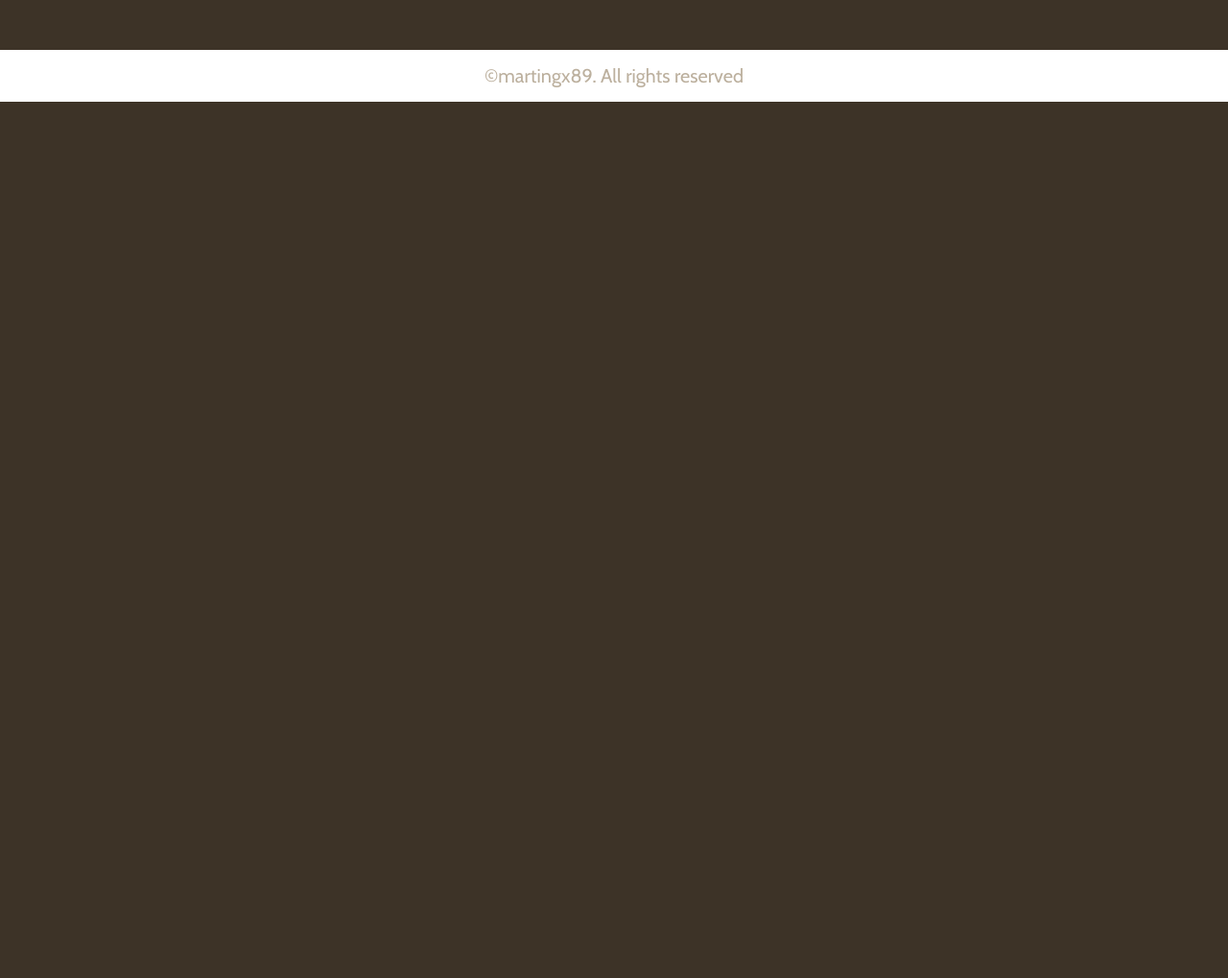
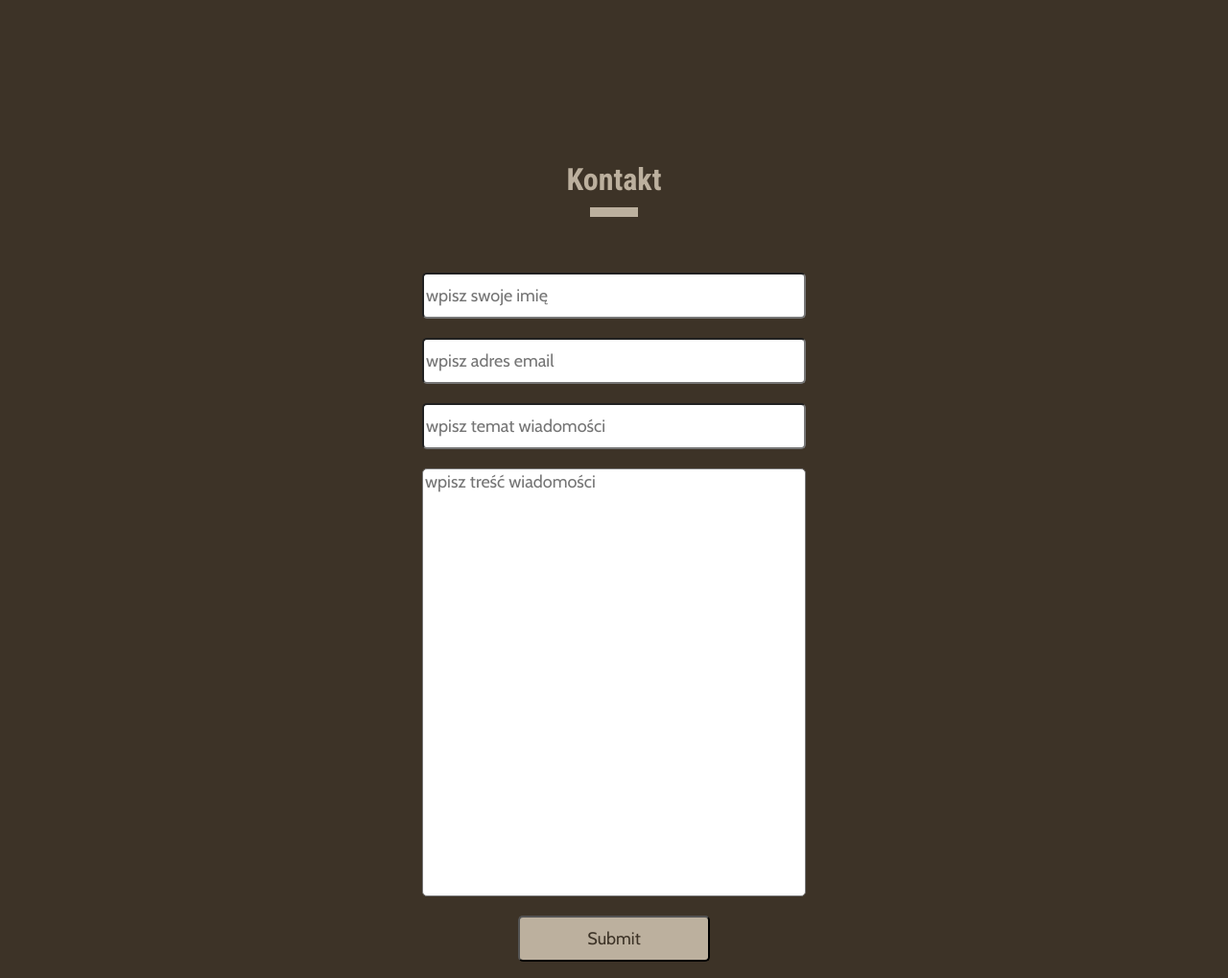
Before and after one commit to martingx89/Kodilla_Prework, a website: page index.html in a window 1280 px wide. Shown: the part 2761-3780 px from the top of the page at 96% size. Before the commit the page ends 2867 px from the top, so only its background shows below. Drawn offline with nearby package versions, Linux system fonts and the light colour scheme.

Commit message:
Add contact form (#6)
* add layout form

* improve form

* add textarea

```diff
--- a/index.html
+++ b/index.html
@@ -82,6 +82,18 @@
 				</ul>
 			</div>
 		</section>
+		<section class="contact">
+			<div class="container">
+				<h2 class="section-title">Kontakt</h2>
+				<form class="submit-form">
+					<input type="text" name="firstName" placeholder="wpisz swoje imię" />
+					<input type="email" placeholder="wpisz adres email" />
+					<input type="text" placeholder="wpisz temat wiadomości" />
+					<textarea rows="20" placeholder="wpisz treść wiadomości"></textarea>
+					<input class="button" type="submit" value="Submit" />
+				</form>
+			</div>
+		</section>
 		<footer class="page-footer">
 			<div class="container">
 				<p>&copy;martingx89. All rights reserved</p>
--- a/style.scss
+++ b/style.scss
@@ -162,6 +162,38 @@ section {
 	transition: transform 0.5s;
 }
 
+/*contact*/
+
+.submit-form {
+	display: flex;
+	flex-direction: column;
+	align-items: center;
+
+	input {
+		width: 400px;
+		height: 48px;
+		margin: 10px;
+		border-radius: 5px;
+		font-family: $font-regular;
+		font-size: 18px;
+	}
+	.button {
+		width: 200px;
+		height: 48px;
+		background-color: $color-main;
+		color: $color-background;
+	}
+
+	textarea {
+		resize: none;
+		width: 400px;
+		margin: 10px;
+		border-radius: 5px;
+		font-family: $font-regular;
+		font-size: 18px;
+	}
+}
+
 /*footer*/
 .page-footer {
 	background-color: $color-title;
```
Also changed, not shown: style.css.
